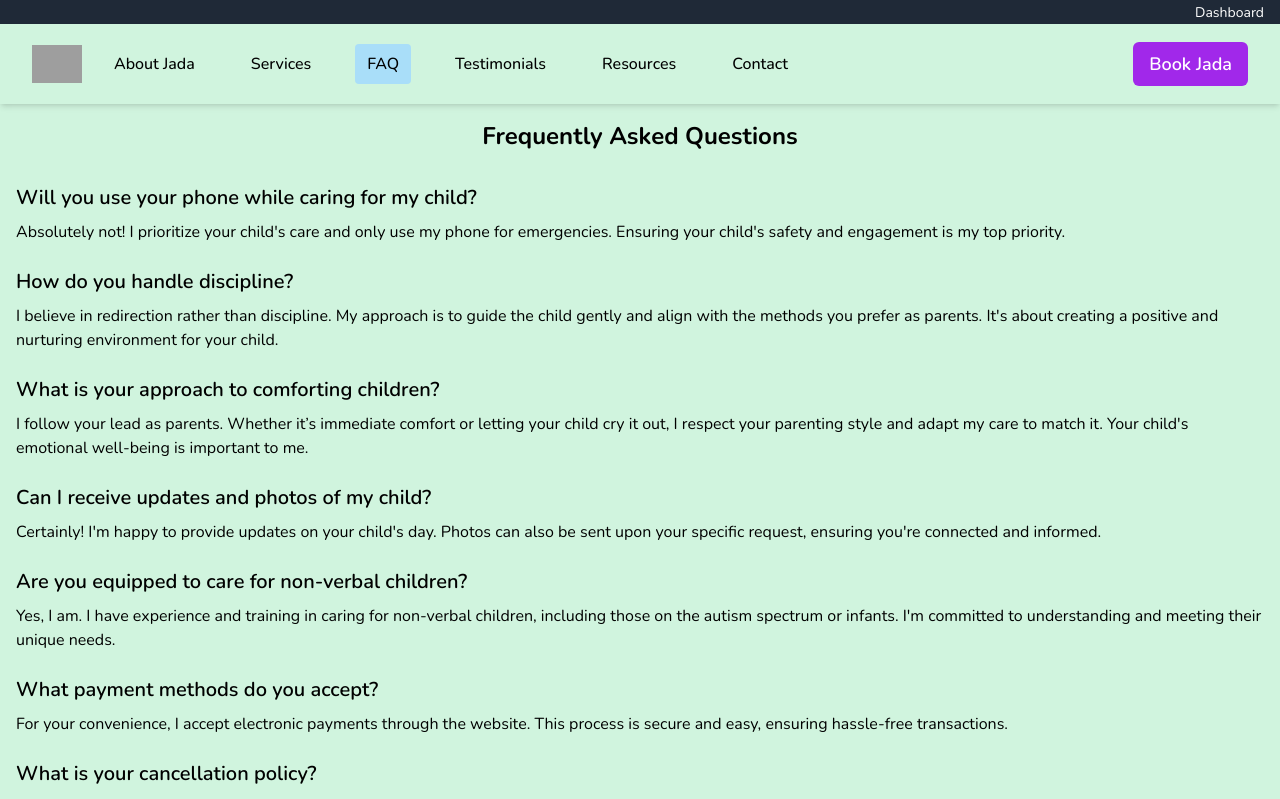
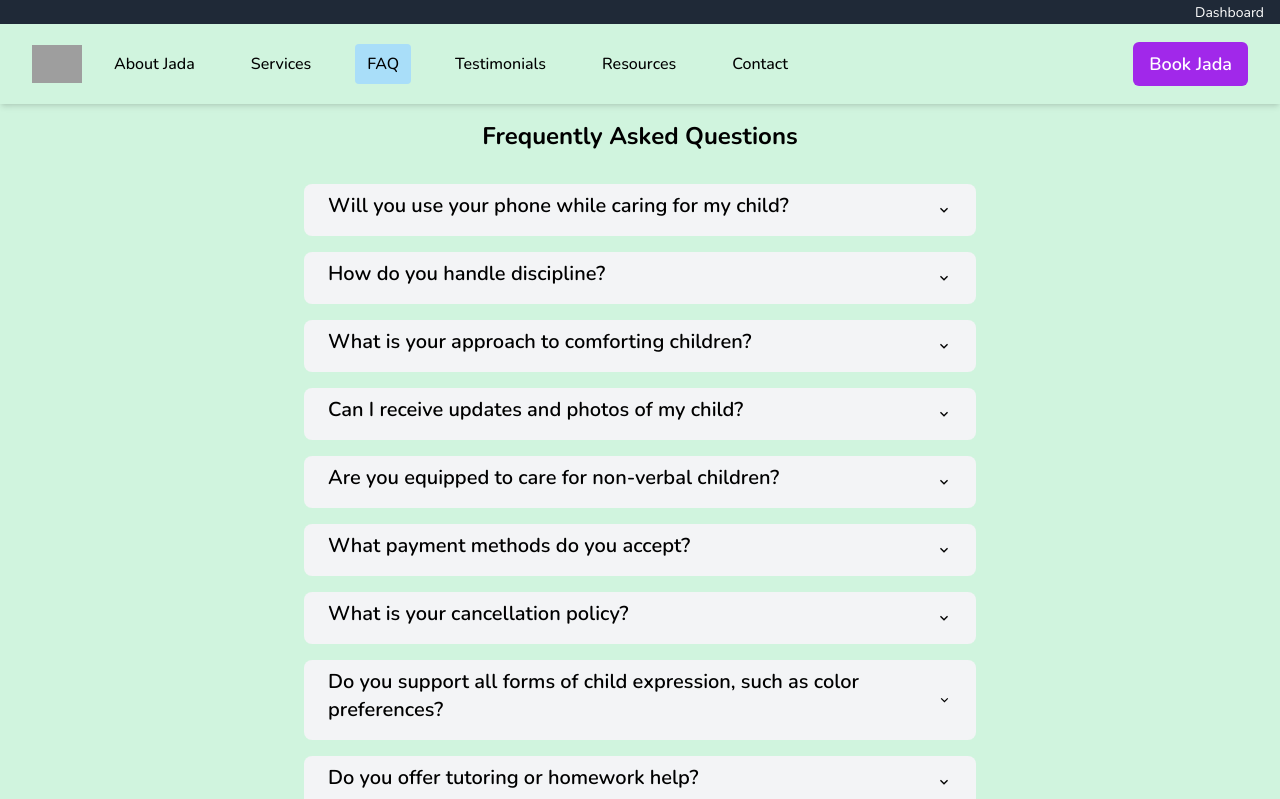
Before and after one commit to AdeshPawaroo/Hackathon, a Next.js app: page /faq in a window 1280 px wide. Shown: the top 799 px of the page. Built offline with nearby package versions, Linux system fonts and the light colour scheme; grey boxes are pictures that could not be loaded.

Commit message:
styled FAQ page

```diff
--- a/app/components/FAQAnswer.tsx
+++ b/app/components/FAQAnswer.tsx
@@ -1,7 +1,11 @@
 // components/FAQAnswer.tsx
 import React from 'react';
 
-const FAQAnswer = ({ answer }) => {
+type FAQAnswerProps = {
+  answer: string;
+};
+
+const FAQAnswer: React.FC<FAQAnswerProps> = ({ answer }) => {
   return <p>{answer}</p>;
 };
 
--- a/app/faq/page.tsx
+++ b/app/faq/page.tsx
@@ -1,8 +1,18 @@
-import React from 'react';
+'use client';
+
+import React, { useState } from 'react';
 import FAQQuestion from '../components/FAQQuestion';
 import FAQAnswer from '../components/FAQAnswer';
+import { MdExpandMore, MdExpandLess } from 'react-icons/md';
 
-const faqs = [
+type FAQItem = {
+  question: string;
+  answer: string;
+};
+
+
+
+const faqs: FAQItem[] =  [
     {
       question: "Will you use your phone while caring for my child?",
       answer: "Absolutely not! I prioritize your child's care and only use my phone for emergencies. Ensuring your child's safety and engagement is my top priority."
@@ -41,19 +51,40 @@ const faqs = [
     }
   ];
 
+  const FAQItem: React.FC<{faq: FAQ}> = ({ faq }) => {
+    const [isOpen, setIsOpen] = useState(false);
 
-export default function FAQPage() {
+    const toggleOpen = () => setIsOpen(!isOpen);
+
+    return (
+      <div className="mb-4">
+        <div
+          className="cursor-pointer font-bold py-2 px-6 bg-gray-100 hover:bg-jada-blue-400 transition duration-300 ease-in-out rounded-lg flex justify-between items-center"
+          onClick={toggleOpen}
+          onKeyDown={(e) => e.key === 'Enter' && toggleOpen()}
+          role="button"
+          tabIndex={0}
+          aria-expanded={isOpen}
+        >
+          <FAQQuestion question={faq.question} />
+          {isOpen ? <MdExpandLess /> : <MdExpandMore />} {/* Icon indicating state */}
+        </div>
+        {isOpen && <div className="px-6 py-2 border rounded-b"><FAQAnswer answer={faq.answer} /></div>}
+      </div>
+    );
+  };
+
+  const FAQPage: React.FC = () => {
     return (
       <div className="container mx-auto p-4">
-      <h1 className="text-2xl font-bold text-center mb-8">Frequently Asked Questions</h1>
-      <div>
+        <h1 className="text-2xl font-bold text-center mb-8">Frequently Asked Questions</h1>
+        <div className="max-w-2xl mx-auto">
           {faqs.map((faq, index) => (
-              <div key={index} className="mb-6">
-                  <FAQQuestion question={faq.question} />
-                  <FAQAnswer answer={faq.answer} />
-              </div>
+            <FAQItem key={index} faq={faq} />
           ))}
+        </div>
       </div>
-  </div>
     );
-}
+  };
+
+  export default FAQPage;
```
Also changed, not shown: app/components/FAQQuestion.tsx (+6 -1 lines).
